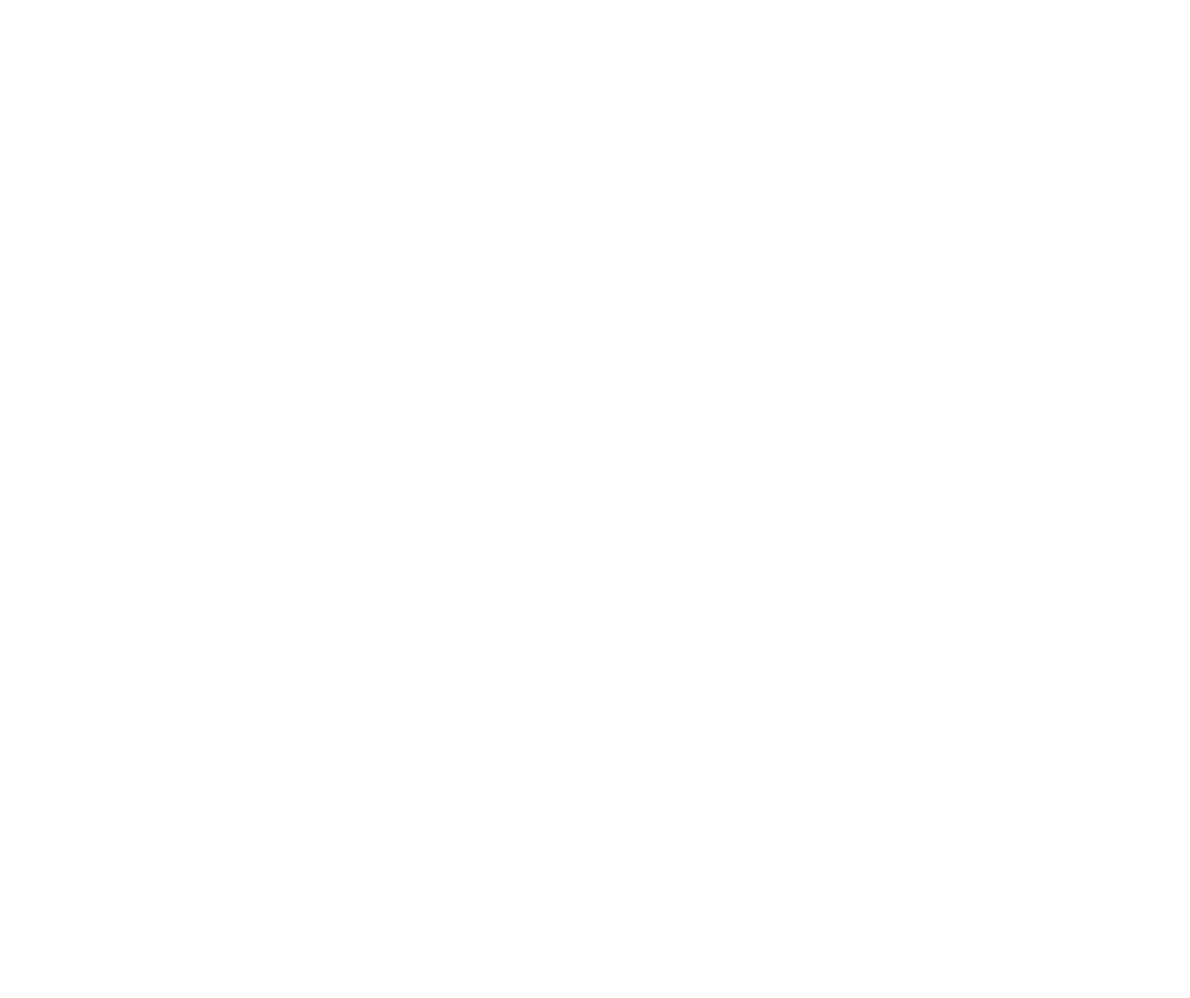
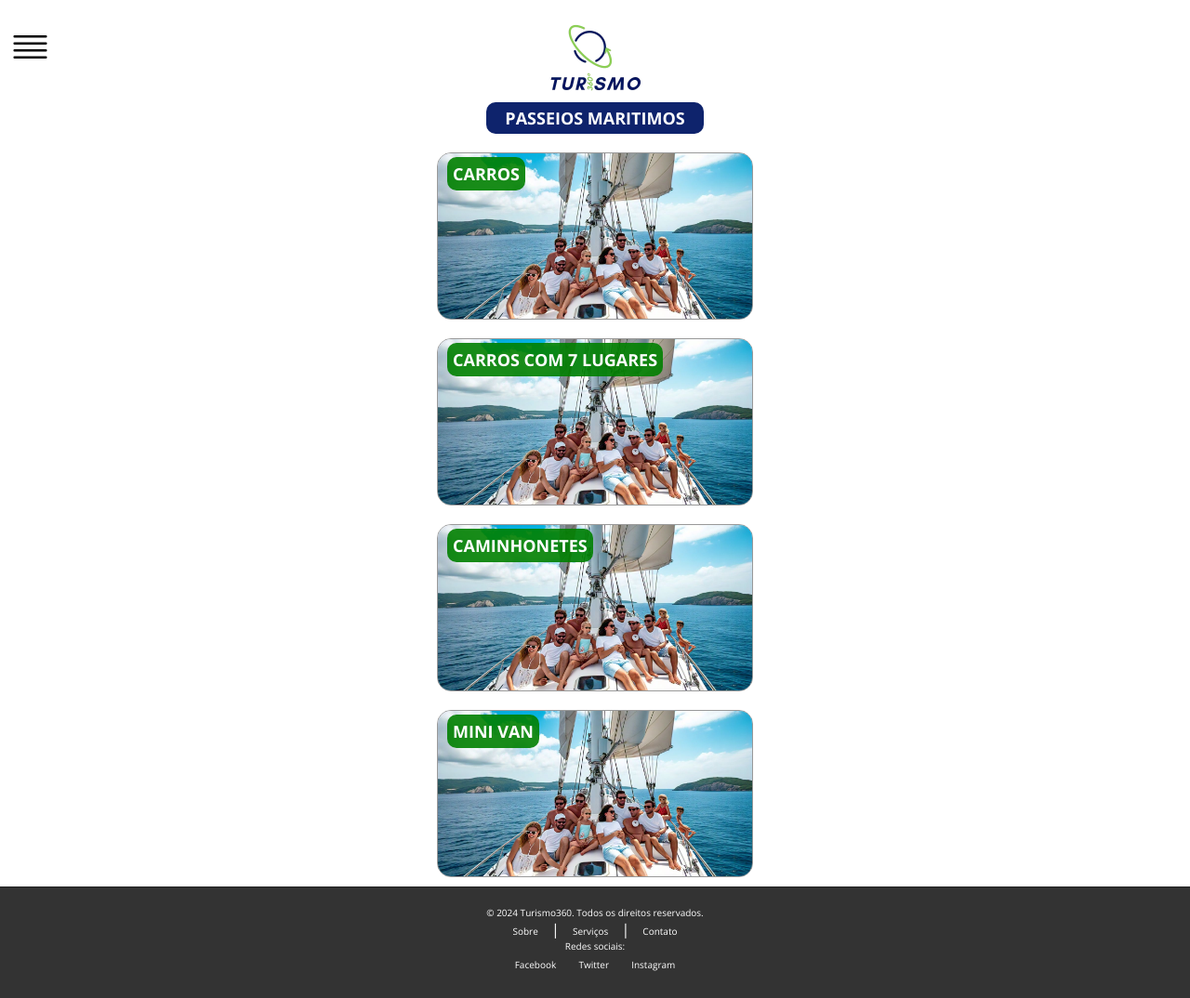
Before and after one commit to cauaemanuel/Turismo360, a plain HTML site: page passeios-maritimos.html in a window 1280 px wide. Shown: the whole page at 93% size. Before the commit the page ends 800 px from the top, so only its background shows below. Drawn offline with nearby package versions, Linux system fonts and the light colour scheme.

Commit message:
Add photos and sections

```diff
--- a/passeios-maritimos.html
+++ b/passeios-maritimos.html
@@ -0,0 +1,92 @@
+<!DOCTYPE html>
+<html lang="pt-br">
+<head>
+    <meta charset="UTF-8">
+    <meta name="viewport" content="width=device-width, initial-scale=1.0">
+    <title>Passeios Maritimos</title>
+    <link rel="stylesheet" type="text/css" href="styles/style.css">
+    <link rel="stylesheet" type="text/css" href="styles/style-content.css">
+    <link rel="stylesheet" type="text/css" href="styles/style-cmenu.css">
+    <link rel="stylesheet" type="text/css" href="styles/style-menuBurguer.css">
+
+    <link rel="icon" href="assets/logo-turismo.png" type="image/x-icon">
+</head>
+<body>
+    <div class="content">
+
+        <!-- Cabeçalho -->
+        <div class="Header">
+            <img class="hamburguer" id="menuIcon" src="assets/menu.svg"  onclick="toggleMenu()" alt="Menu">
+            <img class="logo" src="assets/logo-turismo.png" alt="Logo Turismo">
+        </div>
+
+        <nav class="menu" id="menu">
+            <ul>
+                <li><a href="/home.html">Home</a></li>
+                <li><a href="/turismo.html">Turismo</a></li>
+                <li><a href="/veiculos.html">Veiculos</a></li>
+                <li><a href="/passeios-maritimos.html">Passeios Maritimos</a></li>
+                <li><a href="/passeios-terrestres.html">Passeios Terrestres</a></li>
+                <li><a href="/promotion.html">Promoção</a></li>
+                <li><a href="/feedbacks.html">FeedBack</a></li>
+            </ul>
+        </nav>
+
+        <h1 class="title">PASSEIOS MARITIMOS</h1>
+
+        <!-- Conteúdo de veículos -->
+        <div class="grid-content-car">
+
+            <div class="content-car">
+                <a href="https://www.localiza.com/brasil/pt-br?gad_source=1&gclid=Cj0KCQjw4Oe4BhCcARIsADQ0csl-yfmXqC2i4DSrWZ0bwwA8uHhxiU0lJsY5fy6Dnjf9_MBUKK4OIbUaAsAFEALw_wcB" target="_blank">
+                    <h2 class="name-title">CARROS</h2>
+                    <img src="assets/passeioMaritimo.jpeg" alt="Imagem de Carros">
+                </a>
+            </div>
+
+            <div class="content-car">
+                <a href="https://www.localiza.com/brasil/pt-br?gad_source=1&gclid=Cj0KCQjw4Oe4BhCcARIsADQ0csl-yfmXqC2i4DSrWZ0bwwA8uHhxiU0lJsY5fy6Dnjf9_MBUKK4OIbUaAsAFEALw_wcB" target="_blank">
+                    <h2 class="name-title">CARROS COM 7 LUGARES</h2>
+                    <img src="assets/passeioMaritimo.jpeg" alt="Imagem de Carros com 7 Lugares">
+                </a>
+            </div>
+
+            <div class="content-car">
+                <a href="https://www.localiza.com/brasil/pt-br?gad_source=1&gclid=Cj0KCQjw4Oe4BhCcARIsADQ0csl-yfmXqC2i4DSrWZ0bwwA8uHhxiU0lJsY5fy6Dnjf9_MBUKK4OIbUaAsAFEALw_wcB" target="_blank">
+                    <h2 class="name-title">CAMINHONETES</h2>
+                    <img src="assets/passeioMaritimo.jpeg" alt="Imagem de Caminhonetes">
+                </a>
+            </div>
+
+            <div class="content-car">
+                <a href="https://www.localiza.com/brasil/pt-br?gad_source=1&gclid=Cj0KCQjw4Oe4BhCcARIsADQ0csl-yfmXqC2i4DSrWZ0bwwA8uHhxiU0lJsY5fy6Dnjf9_MBUKK4OIbUaAsAFEALw_wcB" target="_blank">
+                    <h2 class="name-title">MINI VAN</h2>
+                    <img src="assets/passeioMaritimo.jpeg" alt="Imagem de Mini Van">
+                </a>
+            </div>
+
+        </div>
+
+        <!-- Rodapé -->
+        <footer style="background-color: #333; color: #fff; padding: 20px; text-align: center;">
+            <div style="max-width: 1200px; margin: auto;">
+                <p>&copy; 2024 Turismo360. Todos os direitos reservados.</p>
+                <nav>
+                    <a href="#sobre">Sobre</a> |
+                    <a href="#servicos">Serviços</a> |
+                    <a href="#contato">Contato</a>
+                </nav>
+                <p>Redes sociais:</p>
+                <div>
+                    <a href="https://facebook.com">Facebook</a>
+                    <a href="https://twitter.com">Twitter</a>
+                    <a href="https://instagram.com">Instagram</a>
+                </div>
+            </div>
+        </footer>
+
+    </div>
+
+    <script src="script/script.js"></script>
+</body>
+</html>
--- a/styles/style-menuBurguer.css
+++ b/styles/style-menuBurguer.css
@@ -13,17 +13,20 @@
 
 .menu ul {
     list-style-type: none;
+
 }
 
 .menu ul li {
     padding: 15px;
     text-align: center;
+
 }
 
 .menu ul li a {
     color: white;
     text-decoration: none;
     font-size: 18px;
+    cursor: pointer;
 }
 
 .menu ul li a:hover {
```
Also changed, not shown: passeios-terrestres.html (+33 -14 lines), veiculos.html (+7 -4 lines), assets/passeioMaritimo.jpeg (added), assets/passeioTerrestre.jpeg (added).
